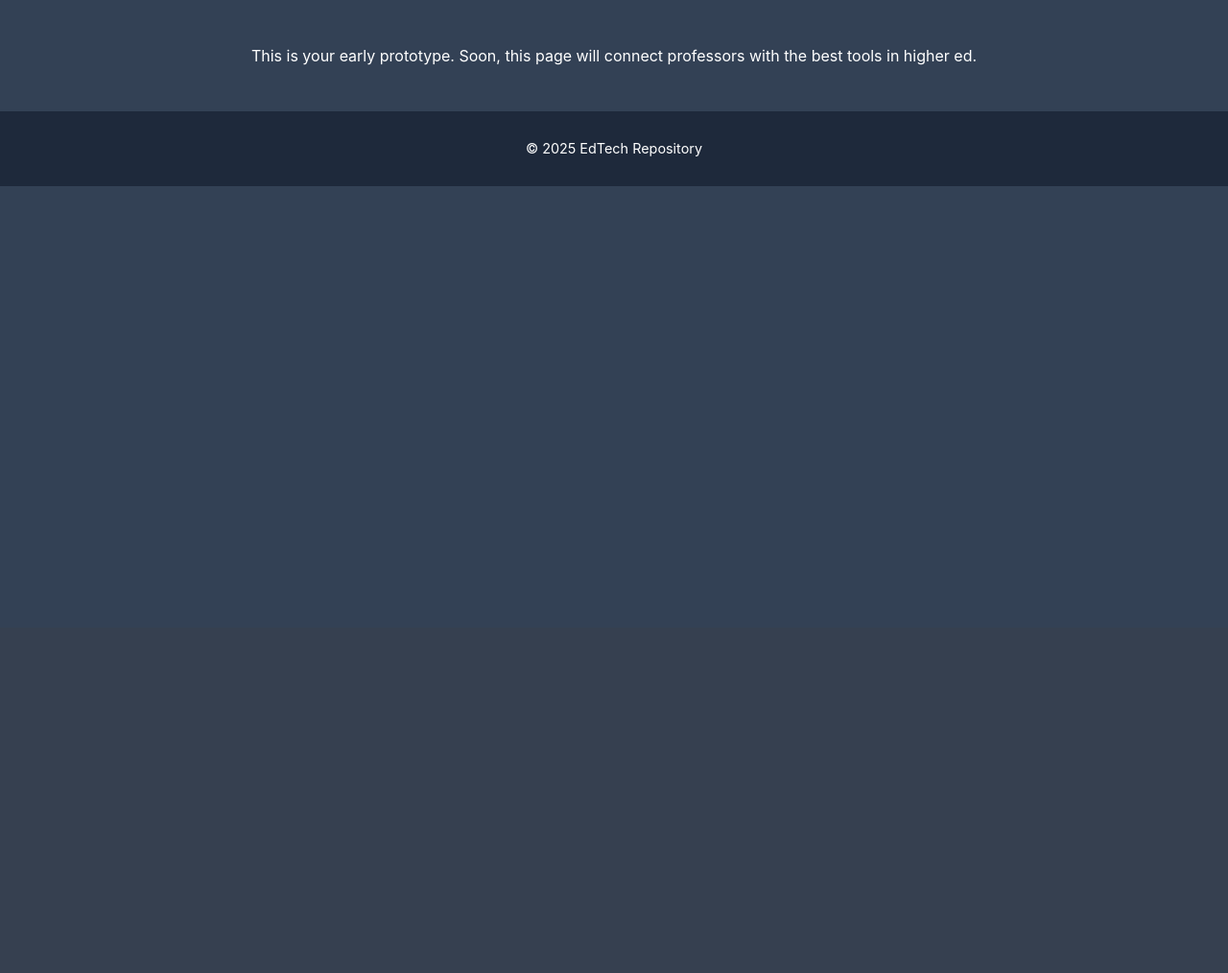
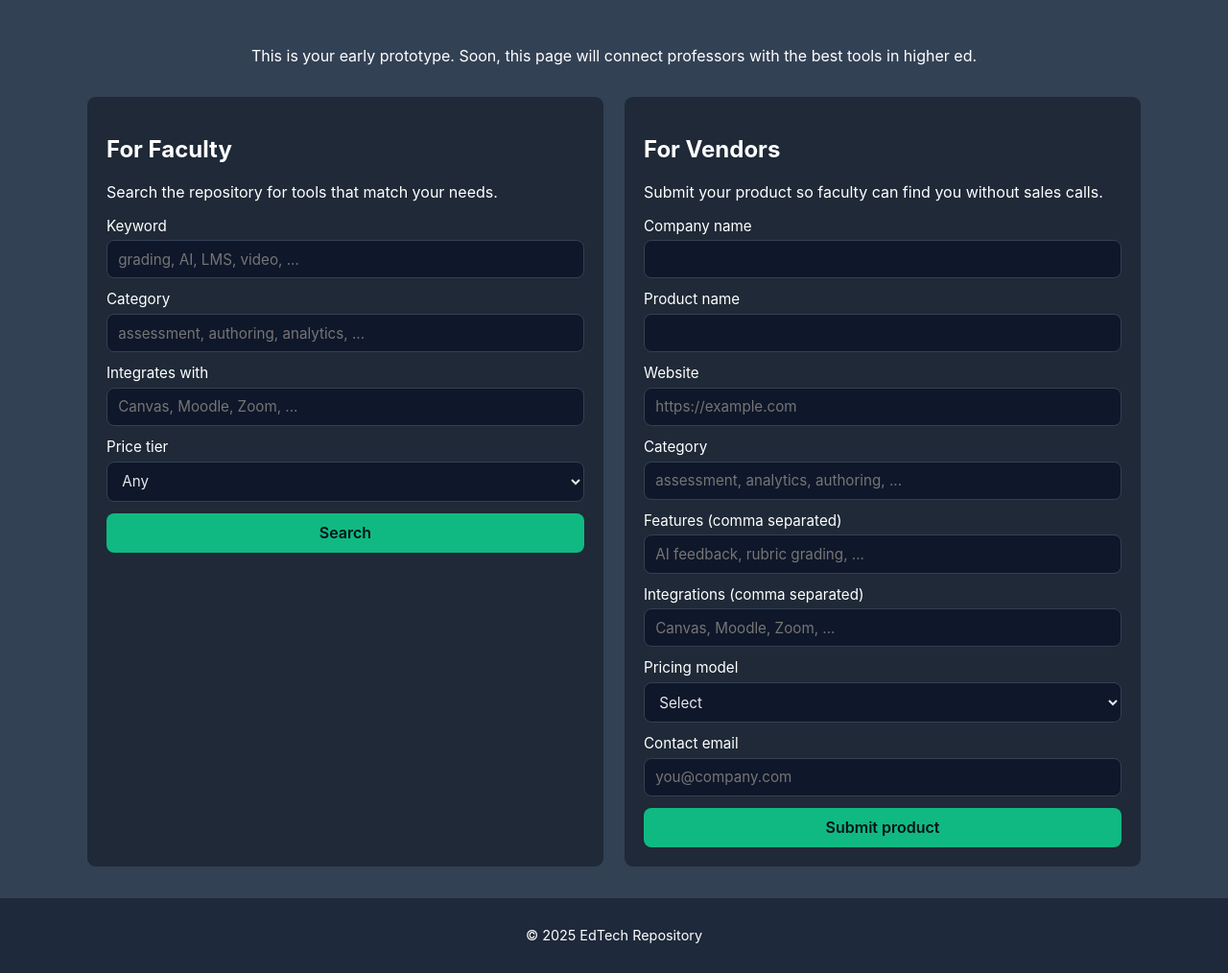
Before and after one commit to DeepFriedTurkey441/ed_tech_repo, a FastAPI app: page / in a window 1280 px wide. Shown: the part 146-1160 px from the top of the page at 96% size. Before the commit the page ends 340 px from the top, so only its background shows below. Run offline with FastAPI, Linux system fonts and the light colour scheme.

Commit message:
Add signup/import pages, vendor preview, soft-gate search, docs, and deps

```diff
--- a/main.py
+++ b/main.py
@@ -1,8 +1,14 @@
 # main.py
-from fastapi import FastAPI, Request
+from fastapi import FastAPI, Request, Form
 from fastapi.responses import HTMLResponse
 from fastapi.staticfiles import StaticFiles
 from fastapi.templating import Jinja2Templates
+from pathlib import Path
+import json
+from datetime import datetime
+from urllib.parse import urlparse
+import requests
+from bs4 import BeautifulSoup
 
 # Create the FastAPI app
 app = FastAPI()
@@ -17,3 +23,272 @@ templates = Jinja2Templates(directory="templates")
 @app.get("/", response_class=HTMLResponse)
 async def read_root(request: Request):
     return templates.TemplateResponse("index.html", {"request": request})
+
+
+# --- Simple prototype endpoints ---
+
+DATA_DIR = Path("data")
+DATA_DIR.mkdir(exist_ok=True)
+VENDOR_NDJSON = DATA_DIR / "vendors.ndjson"
+FACULTY_NDJSON = DATA_DIR / "faculty.ndjson"
+
+
+@app.post("/vendor", response_class=HTMLResponse)
+async def submit_vendor(
+    request: Request,
+    company_name: str = Form(...),
+    product_name: str = Form(...),
+    website: str = Form(...),
+    category: str = Form(...),
+    features: str = Form(""),
+    integrations: str = Form(""),
+    pricing_model: str = Form(""),
+    contact_email: str = Form(...),
+):
+    submission = {
+        "submitted_at": datetime.utcnow().isoformat() + "Z",
+        "company_name": company_name.strip(),
+        "product_name": product_name.strip(),
+        "website": website.strip(),
+        "category": category.strip(),
+        "features": [f.strip() for f in features.split(",") if f.strip()],
+        "integrations": [i.strip() for i in integrations.split(",") if i.strip()],
+        "pricing_model": pricing_model.strip(),
+        "contact_email": contact_email.strip(),
+    }
+
+    with VENDOR_NDJSON.open("a", encoding="utf-8") as f:
+        f.write(json.dumps(submission) + "\n")
+
+    html = f"""
+    <html><head><title>Thanks</title><link rel=\"stylesheet\" href=\"/static/style.css\"></head>
+    <body>
+    <main class=\"narrow\">
+      <h1>Thanks for your submission</h1>
+      <p>We recorded <strong>{product_name}</strong> by <strong>{company_name}</strong>. We'll review and surface it to faculty.</p>
+      <p><a class=\"btn\" href=\"/\">Back to homepage</a></p>
+    </main>
+    </body></html>
+    """
+    return HTMLResponse(content=html)
+
+
+@app.get("/search", response_class=HTMLResponse)
+async def search(
+    request: Request,
+    keyword: str = "",
+    category: str = "",
+    integrates_with: str = "",
+    price_tier: str = "",
+):
+    results = []
+    if VENDOR_NDJSON.exists():
+        with VENDOR_NDJSON.open("r", encoding="utf-8") as f:
+            for line in f:
+                try:
+                    item = json.loads(line)
+                except json.JSONDecodeError:
+                    continue
+                if keyword and keyword.lower() not in (
+                    json.dumps(item).lower()
+                ):
+                    continue
+                if category and category.lower() not in item.get("category", "").lower():
+                    continue
+                if integrates_with:
+                    if not any(
+                        integrates_with.lower() in integ.lower()
+                        for integ in item.get("integrations", [])
+                    ):
+                        continue
+                if price_tier and price_tier.lower() != item.get("pricing_model", "").lower():
+                    continue
+                results.append(item)
+
+    # Soft gate: show up to 3 results to anonymous users, then prompt signup
+    visible_results = results[:3]
+    items_html = "".join(
+        f"<li><strong>{r['product_name']}</strong> by {r['company_name']} — "
+        f"<a href='{r['website']}' target='_blank' rel='noopener'>site</a> | "
+        f"Category: {r.get('category','')} | Pricing: {r.get('pricing_model','')}" \
+        f"<br><small>Integrations: {', '.join(r.get('integrations', []))}</small>" \
+        f"</li>" for r in visible_results
+    )
+
+    if not items_html:
+        items_html = "<li>No matches yet. Vendors: submit your product so it can be found.</li>"
+    elif len(results) > 3:
+        items_html += (
+            f"<li class='card'>Showing 3 of {len(results)} results. "
+            f"<a class='btn' href='/signup'>Create a free faculty account to see full details</a>"
+            f"</li>"
+        )
+
+    html = f"""
+    <html><head><title>Search results</title><link rel=\"stylesheet\" href=\"/static/style.css\"></head>
+    <body>
+    <main class=\"narrow\">
+      <h1>Search results</h1>
+      <ul class=\"results\">{items_html}</ul>
+      <p><a class=\"btn\" href=\"/\">Back to homepage</a></p>
+    </main>
+    </body></html>
+    """
+    return HTMLResponse(content=html)
+
+
+@app.get("/signup", response_class=HTMLResponse)
+async def signup(request: Request):
+    return templates.TemplateResponse("signup.html", {"request": request})
+
+
+# --- Import (URL → draft) prototype ---
+@app.get("/vendor/import", response_class=HTMLResponse)
+async def vendor_import(request: Request):
+    # Simple page with a single URL field; scraping implemented in next step
+    return templates.TemplateResponse("vendor_import.html", {"request": request})
+
+
+@app.get("/faculty/import", response_class=HTMLResponse)
+async def faculty_import(request: Request):
+    # Mirror page for faculty profile import
+    return templates.TemplateResponse("faculty_import.html", {"request": request})
+
+
+@app.get("/import", response_class=HTMLResponse)
+async def combined_import(request: Request):
+    # Combined page with faculty (left) and vendor (right) import forms
+    return templates.TemplateResponse("import.html", {"request": request})
+
+
+@app.post("/vendor/import/preview", response_class=HTMLResponse)
+async def vendor_import_preview(request: Request, source_url: str = Form(...)):
+    url = source_url.strip()
+    parsed = urlparse(url)
+    if parsed.scheme not in {"http", "https"}:
+        url = "https://" + url
+        parsed = urlparse(url)
+    try:
+        resp = requests.get(url, timeout=8, headers={"User-Agent": "EdTechRepoBot/0.1"})
+        resp.raise_for_status()
+    except Exception:
+        html = f"""
+        <html><head><title>Import error</title><link rel=\"stylesheet\" href=\"/static/style.css\"></head>
+        <body><main class=\"narrow\">
+        <h1>We couldn't fetch that URL</h1>
+        <p>Please check the address and try again: {url}</p>
+        <p><a class=\"btn\" href=\"/import\">Back</a></p>
+        </main></body></html>
+        """
+        return HTMLResponse(content=html, status_code=400)
+
+    soup = BeautifulSoup(resp.text, "html.parser")
+    title_meta = soup.find("meta", property="og:title") or soup.find("meta", attrs={"name": "application-name"})
+    title = title_meta.get("content") if title_meta else (soup.title.string if soup.title else "")
+    site_meta = soup.find("meta", property="og:site_name")
+    site_name = site_meta.get("content") if site_meta else None
+    company_name = (site_name or parsed.netloc.replace("www.", "")).strip()
+    product_name = (title or company_name).strip()
+
+    draft = {
+        "company_name": company_name,
+        "product_name": product_name,
+        "website": url,
+        "category": "",
+        "features": "",
+        "integrations": "",
+        "pricing_model": "",
+        "contact_email": "",
+    }
+
+    return templates.TemplateResponse("vendor_preview.html", {"request": request, **draft})
+
+
+@app.post("/faculty/manual", response_class=HTMLResponse)
+async def faculty_manual(
+    request: Request,
+    name: str = Form(...),
+    email: str = Form(...),
+    phone: str = Form(""),
+    courses: str = Form(""),
+    tools: str = Form(""),
+):
+    # Enforce .edu emails for faculty accounts
+    domain = email.strip().lower().split("@")[-1]
+    if not domain.endswith(".edu"):
+        html = f"""
+        <html><head><title>.edu required</title><link rel=\"stylesheet\" href=\"/static/style.css\"></head>
+        <body>
+        <main class=\"narrow\">
+          <h1>.edu email required</h1>
+          <p>Faculty accounts must use a <strong>.edu</strong> email address. If you can't comply, please contact support and we'll help.</p>
+          <p><a class=\"btn\" href=\"/import\">Back to profile creation</a></p>
+        </main>
+        </body></html>
+        """
+        return HTMLResponse(content=html, status_code=400)
+
+    entry = {
+        "submitted_at": datetime.utcnow().isoformat() + "Z",
+        "name": name.strip(),
+        "email": email.strip(),
+        "phone": phone.strip(),
+        "courses": [c.strip() for c in courses.split(";") if c.strip()] if ";" in courses else [c.strip() for c in courses.split(",") if c.strip()],
+        "tools": [t.strip() for t in tools.split(",") if t.strip()],
+    }
+
+    with FACULTY_NDJSON.open("a", encoding="utf-8") as f:
+        f.write(json.dumps(entry) + "\n")
+
+    html = f"""
+    <html><head><title>Profile created</title><link rel=\"stylesheet\" href=\"/static/style.css\"></head>
+    <body>
+    <main class=\"narrow\">
+      <h1>Thanks, {name}</h1>
+      <p>Your faculty profile has been created in draft. We'll use this to match tools.</p>
+      <p><a class=\"btn\" href=\"/\">Back to homepage</a> <a class=\"btn\" href=\"/import\">Back to import</a></p>
+    </main>
+    </body></html>
+    """
+    return HTMLResponse(content=html)
+
+
+@app.post("/vendor/manual", response_class=HTMLResponse)
+async def vendor_manual(
+    request: Request,
+    company_name: str = Form(...),
+    product_name: str = Form(...),
+    website: str = Form(...),
+    contact_email: str = Form(...),
+    phone: str = Form(""),
+    category: str = Form(""),
+    features: str = Form(""),
+    integrations: str = Form(""),
+):
+    entry = {
+        "submitted_at": datetime.utcnow().isoformat() + "Z",
+        "company_name": company_name.strip(),
+        "product_name": product_name.strip(),
+        "website": website.strip(),
+        "category": category.strip(),
+        "features": [f.strip() for f in features.split(",") if f.strip()],
+        "integrations": [i.strip() for i in integrations.split(",") if i.strip()],
+        "contact_email": contact_email.strip(),
+        "phone": phone.strip(),
+        "source": "manual",
+    }
+
+    with VENDOR_NDJSON.open("a", encoding="utf-8") as f:
+        f.write(json.dumps(entry) + "\n")
+
+    html = f"""
+    <html><head><title>Vendor profile created</title><link rel=\"stylesheet\" href=\"/static/style.css\"></head>
+    <body>
+    <main class=\"narrow\">
+      <h1>Thanks, {company_name}</h1>
+      <p>Your vendor profile has been created in draft. We'll make it discoverable to faculty.</p>
+      <p><a class=\"btn\" href=\"/\">Back to homepage</a> <a class=\"btn\" href=\"/import\">Back to import</a></p>
+    </main>
+    </body></html>
+    """
+    return HTMLResponse(content=html)
--- /dev/null
+++ b/requirements.txt
@@ -0,0 +1,6 @@
+fastapi
+uvicorn[standard]
+jinja2
+python-multipart
+requests
+beautifulsoup4
--- a/static/style.css
+++ b/static/style.css
@@ -16,6 +16,73 @@ body {
     padding: 2rem;
   }
 
+  .intro {
+    max-width: 900px;
+    margin: 0 auto 2rem auto;
+  }
+
+  .grid {
+    display: grid;
+    grid-template-columns: repeat(auto-fit, minmax(280px, 1fr));
+    gap: 1.25rem;
+    max-width: 1100px;
+    margin: 0 auto;
+  }
+
+  .card {
+    background: #1f2937;
+    border: 1px solid #334155;
+    border-radius: 10px;
+    padding: 1.25rem;
+    text-align: left;
+  }
+
+  .stack {
+    display: grid;
+    gap: .75rem;
+  }
+
+  label {
+    font-size: .95rem;
+    display: grid;
+    gap: .35rem;
+  }
+
+  input, select, textarea, button {
+    font: inherit;
+  }
+
+  input, select, textarea {
+    background: #0f172a;
+    color: #e5e7eb;
+    border: 1px solid #334155;
+    border-radius: 8px;
+    padding: .6rem .7rem;
+  }
+
+  button, .btn {
+    background: #10b981;
+    color: #03121a;
+    border: none;
+    border-radius: 8px;
+    padding: .65rem .9rem;
+    font-weight: 600;
+    cursor: pointer;
+    text-decoration: none;
+    display: inline-block;
+  }
+
+  .narrow {
+    max-width: 800px;
+    margin: 2rem auto;
+    text-align: left;
+  }
+
+  .results {
+    display: grid;
+    gap: .75rem;
+  }
+
   footer {
     background-color: #1e293b;
     padding: 1rem;
--- a/templates/index.html
+++ b/templates/index.html
@@ -11,7 +11,86 @@
     </header>
 
     <main>
-        <p>This is your early prototype. Soon, this page will connect professors with the best tools in higher ed.</p>
+        <section class="intro">
+            <p>This is your early prototype. Soon, this page will connect professors with the best tools in higher ed.</p>
+        </section>
+
+        <section class="grid">
+            <div class="card">
+                <h2>For Faculty</h2>
+                <p>Search the repository for tools that match your needs.</p>
+                <form class="stack" method="get" action="/search">
+                    <label>
+                        Keyword
+                        <input type="text" name="keyword" placeholder="grading, AI, LMS, video, ...">
+                    </label>
+                    <label>
+                        Category
+                        <input type="text" name="category" placeholder="assessment, authoring, analytics, ...">
+                    </label>
+                    <label>
+                        Integrates with
+                        <input type="text" name="integrates_with" placeholder="Canvas, Moodle, Zoom, ...">
+                    </label>
+                    <label>
+                        Price tier
+                        <select name="price_tier">
+                            <option value="">Any</option>
+                            <option value="free">Free</option>
+                            <option value="freemium">Freemium</option>
+                            <option value="paid">Paid</option>
+                        </select>
+                    </label>
+                    <button type="submit">Search</button>
+                </form>
+            </div>
+
+            <div class="card">
+                <h2>For Vendors</h2>
+                <p>Submit your product so faculty can find you without sales calls.</p>
+                <form class="stack" method="post" action="/vendor">
+                    <label>
+                        Company name
+                        <input type="text" name="company_name" required>
+                    </label>
+                    <label>
+                        Product name
+                        <input type="text" name="product_name" required>
+                    </label>
+                    <label>
+                        Website
+                        <input type="url" name="website" placeholder="https://example.com" required>
+                    </label>
+                    <label>
+                        Category
+                        <input type="text" name="category" placeholder="assessment, analytics, authoring, ..." required>
+                    </label>
+                    <label>
+                        Features (comma separated)
+                        <input type="text" name="features" placeholder="AI feedback, rubric grading, ...">
+                    </label>
+                    <label>
+                        Integrations (comma separated)
+                        <input type="text" name="integrations" placeholder="Canvas, Moodle, Zoom, ...">
+                    </label>
+                    <label>
+                        Pricing model
+                        <select name="pricing_model">
+                            <option value="">Select</option>
+                            <option value="free">Free</option>
+                            <option value="freemium">Freemium</option>
+                            <option value="paid">Paid</option>
+                            <option value="institutional">Institutional license</option>
+                        </select>
+                    </label>
+                    <label>
+                        Contact email
+                        <input type="email" name="contact_email" placeholder="you@company.com" required>
+                    </label>
+                    <button type="submit">Submit product</button>
+                </form>
+            </div>
+        </section>
     </main>
 
     <footer>
```
Also changed, not shown: docs/requirements.md (added, +34 -0 lines), templates/faculty_import.html (added, +22 -0 lines), templates/import.html (added, +113 -0 lines), templates/signup.html (added, +19 -0 lines), templates/vendor_import.html (added, +22 -0 lines), templates/vendor_preview.html (added, +50 -0 lines), 1 other file.
